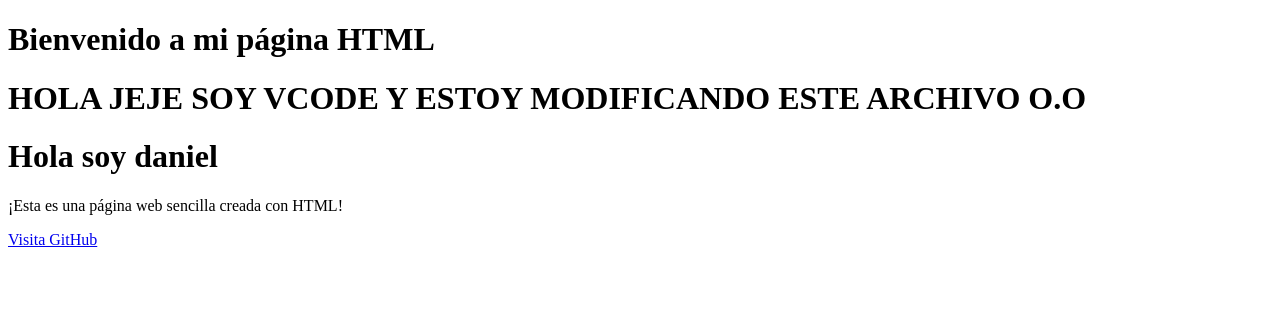
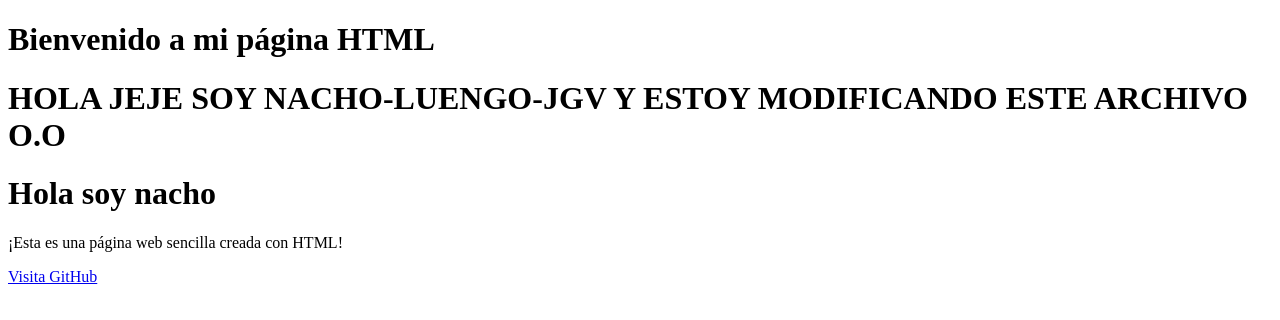
Before and after one commit to daanii02/colaborativo1, a plain HTML site: page index.html in a window 1280 px wide. Drawn offline with Linux system fonts and the light colour scheme.

Commit message:
Actualizo el index con mi nombre
He cambiado las lineas donde decia el nombre de los demas integrantes y puse mi nombre porque es mi turno

```diff
--- a/index.html
+++ b/index.html
@@ -7,9 +7,9 @@
 <body>
     <h1>Bienvenido a mi página HTML</h1>
 
-    <h1>HOLA JEJE SOY VCODE Y ESTOY MODIFICANDO ESTE ARCHIVO O.O</h1>
+    <h1>HOLA JEJE SOY NACHO-LUENGO-JGV Y ESTOY MODIFICANDO ESTE ARCHIVO O.O</h1>
 
-    <h1>Hola soy daniel</h1>
+    <h1>Hola soy nacho</h1>
 
     <p>¡Esta es una página web sencilla creada con HTML!</p>
     <a href="https://github.com/">Visita GitHub</a>
```
